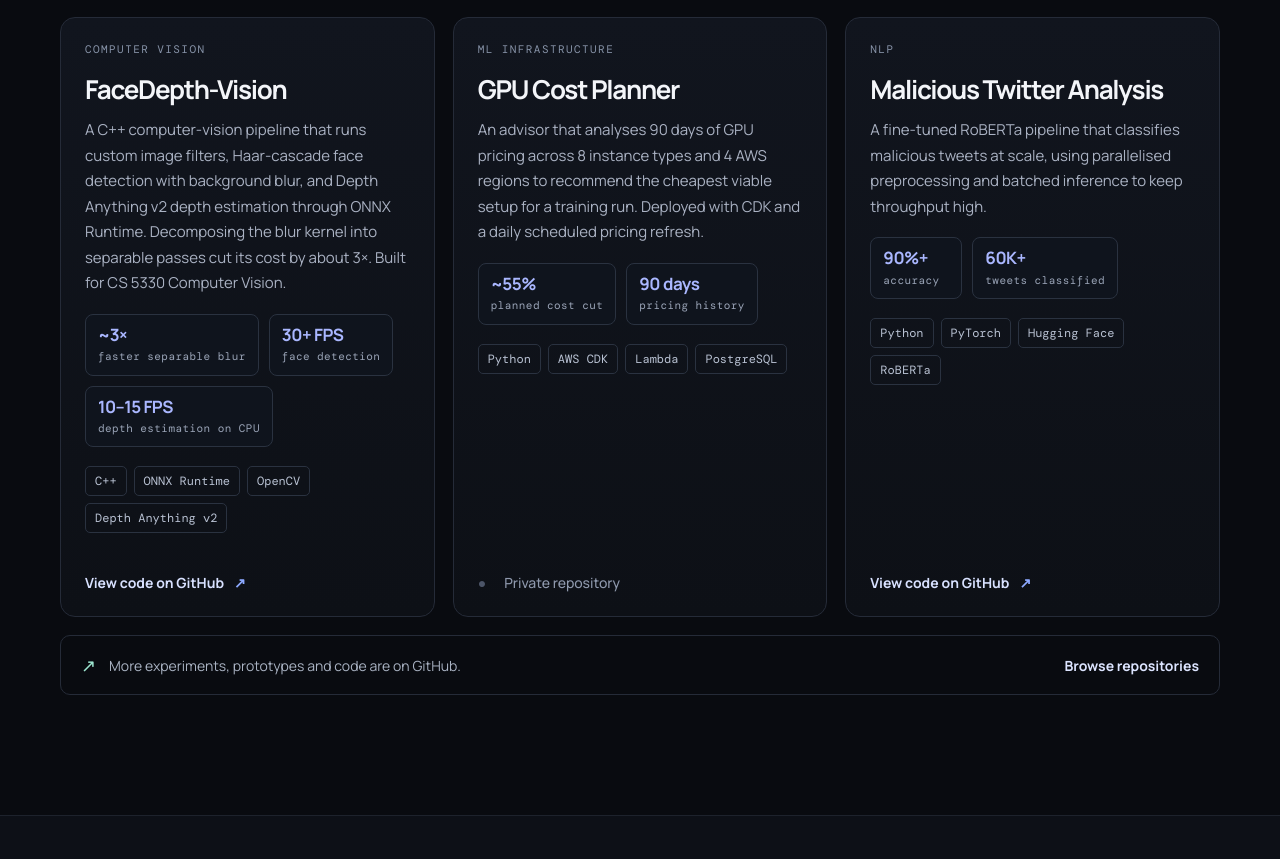
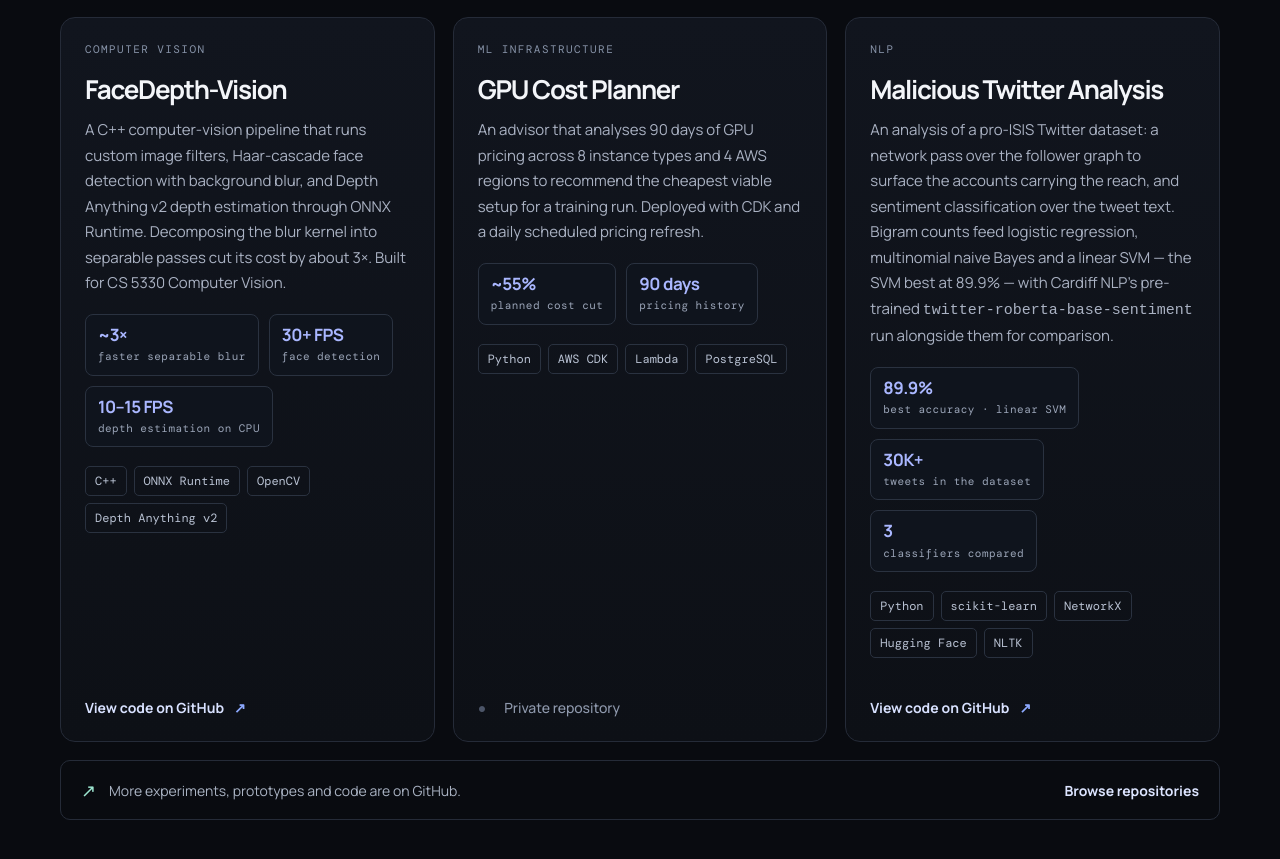
Before and after one commit to Ishan2OO1/Ishan2OO1.github.io, a plain HTML site: page index.html in a window 1280 px wide. Shown: the part 4559-5418 px from the top of the page. Drawn offline with nearby package versions, Linux system fonts and the light colour scheme.

Commit message:
Describe Malicious Twitter Analysis as the repository has it
The card claimed a fine-tuned RoBERTa classifier at 90%+ accuracy over
60K+ tweets, with parallelised preprocessing and batched inference. The
repository it links to shows none of that.

twt.ipynb classifies with CountVectorizer bigrams into logistic
regression (87.36%), multinomial naive Bayes (76.13%) and a linear SVM
(89.86%) - the SVM is where the accuracy figure comes from, not a
transformer. RoBERTa appears as cardiffnlp/twitter-roberta-base-sentiment
loaded with from_pretrained and called on individual tweets: pre-trained
inference, no Trainer and no training loop, so nothing is fine-tuned.
The README puts tweets.csv at just over 30,000 instances, and the test
split's support of 3,482 at test_size=0.2 implies roughly 17K labelled
rows, so 60K+ has no basis either.

The card now says what the notebooks do, including the network analysis
in isis_tweet_analysis.ipynb that the old copy left out entirely.

Co-Authored-By: Claude Opus 5 <noreply@anthropic.com>

```diff
--- a/index.html
+++ b/index.html
@@ -238,9 +238,9 @@
           <div class="project-info">
             <div class="project-top"><span class="project-type">NLP</span></div>
             <h3>Malicious Twitter Analysis</h3>
-            <p>A fine-tuned RoBERTa pipeline that classifies malicious tweets at scale, using parallelised preprocessing and batched inference to keep throughput high.</p>
-            <ul class="metrics"><li><b>90%+</b><span>accuracy</span></li><li><b>60K+</b><span>tweets classified</span></li></ul>
-            <div class="tags"><span>Python</span><span>PyTorch</span><span>Hugging Face</span><span>RoBERTa</span></div>
+            <p>An analysis of a pro-ISIS Twitter dataset: a network pass over the follower graph to surface the accounts carrying the reach, and sentiment classification over the tweet text. Bigram counts feed logistic regression, multinomial naive Bayes and a linear SVM — the SVM best at 89.9% — with Cardiff NLP’s pre-trained <code>twitter-roberta-base-sentiment</code> run alongside them for comparison.</p>
+            <ul class="metrics"><li><b>89.9%</b><span>best accuracy · linear SVM</span></li><li><b>30K+</b><span>tweets in the dataset</span></li><li><b>3</b><span>classifiers compared</span></li></ul>
+            <div class="tags"><span>Python</span><span>scikit-learn</span><span>NetworkX</span><span>Hugging Face</span><span>NLTK</span></div>
             <div class="project-actions"><a class="text-link" href="https://github.com/Ishan2OO1/Malicious-Twitter-Analysis" target="_blank" rel="noopener noreferrer">View code on GitHub <span>↗</span></a></div>
           </div>
         </article>
```
